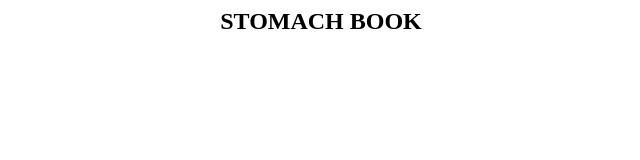
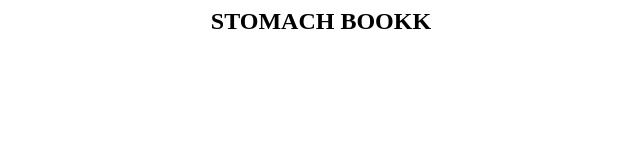
Before and after one commit to mrCODER12345/Social-media-website, a plain HTML site: page index.html in a window 1280 px wide. Shown: the whole page, without its empty margins (319-959 px from the left). Drawn offline with Linux system fonts and the light colour scheme.

Commit message:
Update index.html

```diff
--- a/index.html
+++ b/index.html
@@ -3,7 +3,7 @@
 <title>stomach book</title>
 </head>
 <body>
-<center><h2>STOMACH BOOK</h2></center>
+<center><h2>STOMACH BOOKK</h2></center>
 
 
 </body>
```
